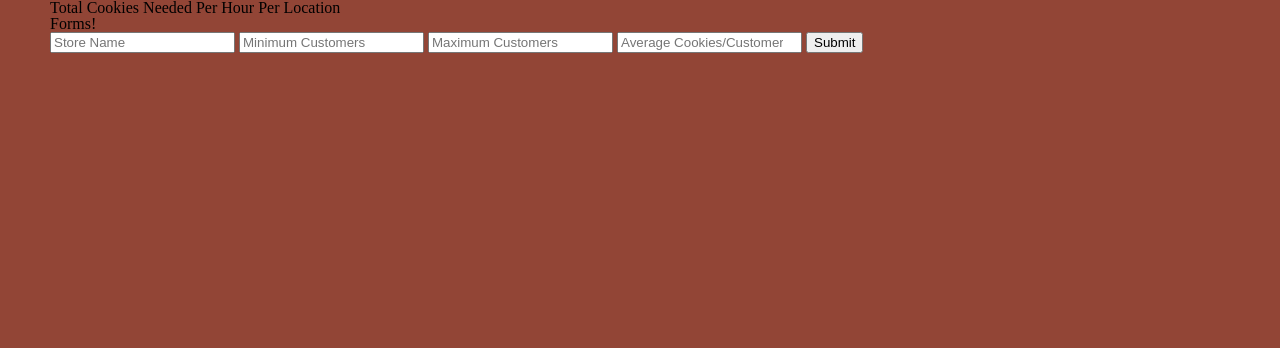
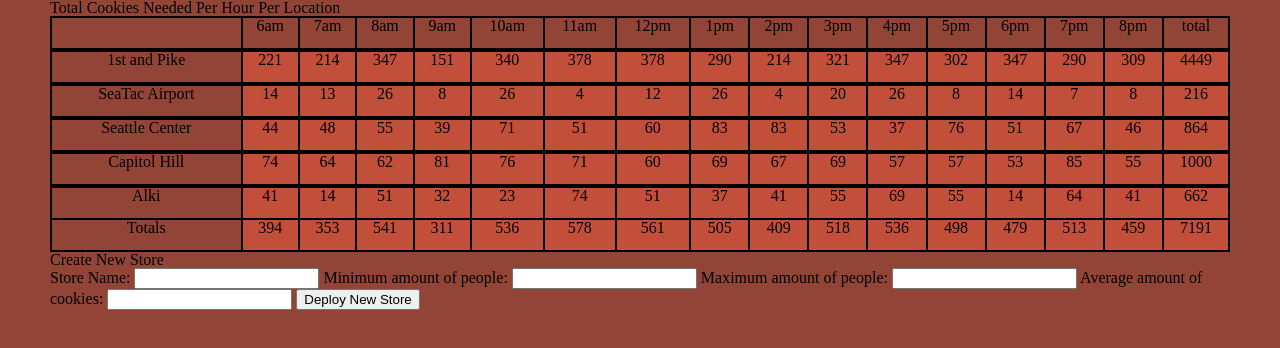
Before and after one commit to jlhiskey/cookie-stand, a plain HTML site: page sales.html in a window 1280 px wide. Drawn offline with Linux system fonts and the light colour scheme.

Commit message:
So... I rewrote almost everything and then got to the end and realized that if I moved my newStoreConstructors in from of my active events everything would have worked fine... fml

```diff
--- a/js/app.js
+++ b/js/app.js
@@ -1,49 +1,58 @@
 'use strict';
+
 //----------Global Variables--------------------------------------------------------------------------------------
 
-var tblEl;
-var storeHours = ['6am', '7am', '8am', '9am', '10am', '11am', '12pm', '1pm', '2pm', '3pm', '4pm', '5pm', '6pm', '7pm', '8pm'];
-var totalLocations = [];
+var storeHours =['6am', '7am', '8am', '9am', '10am', '11am', '12pm', '1pm', '2pm', '3pm', '4pm', '5pm', '6pm', '7pm', '8pm'];
+var totalLocations=[];
 var totallocationsHour=[];
-var cookieBusiness = document.getElementById('table-content');
-var cookieForm = document.getElementById('main-form');
+var salesTable = document.getElementById('table-content');
+var addstoreForm = document.getElementById('main-form');
+
 //----------Store Constructor--------------------------------------------------------------------------------------
 
-function StoreConstructor(storeName, minCust, maxCust, avgcookiesperCust) {
-
+function StoreConstructor(storeName,minCust,maxCust,avgcookiesperCust) {
   this.storeName = storeName;
   this.minCust = minCust;
   this.maxCust = maxCust;
   this.avgcookiesperCust = avgcookiesperCust;
   this.custperHour = [];
   this.customers();
-  this. soldperHour = [];
+  this.soldperHour = [];
   this.cookies();
-  this.totalcookiesSold= [];
+  this.totalcookiesSold = [];
   this.total();
   totalLocations.push(this);
+}
 
-}
-//----------Random Number Generator-----------------------------------------------------------------------------
+//----------Random Customer Generator-----------------------------------------------------------------------------
 
 StoreConstructor.prototype.customers = function(){
   for (var i = 0; i < storeHours.length; i++ ){
     this.custperHour.push(Math.round(Math.random() * (this.maxCust - this.minCust)) + this.minCust);
   }
 };
-//----------Calculates Cookies Per Hour and Total Cookies Sold----------------------------------------------------------------------------
 
-StoreConstructor.prototype.calcSales = function () {
-  this.randcustperHour();
+//----------Calculates Cookies Per Hour----------------------------------------------------------------------------
 
-  for (var numCustomers of this.custperHour) {
-    var cookies = Math.ceil(this.avgcookiesperCust * numCustomers);
-    this.soldperHour.push(cookies);
-    this.totalcookiesSold += cookies;
+StoreConstructor.prototype.cookies = function() {
+  for (var i = 0; i < storeHours.length; i++){
+    this.soldperHour.push(Math.round(this.custperHour[i] * this.avgcookiesperCust));
   }
 };
-//----------Calculates Cumulative Value of Cookies Sold at All Locations Per Hour-------------------------------------
-var cumulativetotalperHour = function (){
+
+//----------Calculates Total Cookies Sold at One Store--------------------------------------------------------------
+
+StoreConstructor.prototype.total = function(){
+  var cookieAmount = 0;
+  for (var i=0; i < this.soldperHour.length; i++ ){
+    cookieAmount += this.soldperHour[i];
+  }
+  return this.totalcookiesSold.push(cookieAmount);
+};
+
+//----------Calculates Total Cookies Sold at All Stores Combined----------------------------------------------------
+
+var eachLocationstotalcookiesSold = function (){
   for (var r = 0; r < storeHours.length; r++) {
 
     var hourlyTotal = 0;
@@ -58,8 +67,7 @@ var cumulativetotalperHour = function (){
 
 };
 
-
-var allCookies = function(){
+var everyOneOfThoseCookies = function(){
   var cookiesForAll = 0;
   for (var i = 0; i < totallocationsHour.length ; i++){
 
@@ -68,116 +76,120 @@ var allCookies = function(){
 
   return cookiesForAll;
 };
-//---------- Cookie Table Methods--------------------------------------------------------------------------------------
 
-//----------Creates a Row for Cookie Table-----------------------------------------------------
-StoreConstructor.prototype.renderRow = function() {
-  this.calcSales();
+//----------Creates Table Footer and Header on sales.html------------------------------------------------------------------
 
+//----------Creates Row----------------------------------------------------------
 
-  var trStoreEl = document.createElement('tr');
-  var tdNameEl = document.createElement('td');
-  tdNameEl.textContent = this.storeName;
-  trStoreEl.appendChild(tdNameEl);
+StoreConstructor.prototype.renderRow = function(){
+  var trElement=document.createElement('tr');
+  salesTable.appendChild(trElement);
+  var tdElement=document.createElement('td');
+  salesTable.appendChild(tdElement);
+  var thElement=document.createElement('th');
 
-  for (var idx in storeHours) {
-    var tdDataEl = document.createElement('td');
-    tdDataEl.textContent = this.soldperHour[idx];
-    trStoreEl.appendChild(tdDataEl);
+  //----------Adds Store Names to Left Column-------------
+
+  thElement.textContent = this.storeName;
+  trElement.appendChild(thElement);
+
+  //----------Adds Cookies Per Hour to Store Rows---------
+
+  for (var i = 0; i < storeHours.length; i++){
+
+    tdElement = document.createElement('td');
+    tdElement.textContent = this.soldperHour[i];
+    trElement.appendChild(tdElement);
+  }
+  //----------Adds Total Cookies Per Day Per Store to Right Column---
+
+  tdElement = document.createElement('td');
+  tdElement.textContent = this.totalcookiesSold;
+  trElement.appendChild(tdElement);
+
+  //----------Renders Data to DOM-----------------------
+  salesTable.appendChild(trElement);
+};
+
+//----------Creates Header--------------------------------------------------------------------------------------------
+
+StoreConstructor.renderHeader = function(){
+  var headerRow = document.createElement('tr');
+  salesTable.appendChild(headerRow);
+  var noBox = document.createElement('th');
+  headerRow.appendChild(noBox);
+  for(var i = 0; i < storeHours.length; i++) {
+    var timeElement = document.createElement('th');
+    timeElement.textContent = storeHours[i];
+    headerRow.appendChild(timeElement);
+  }
+  var totalBox = document.createElement('th');
+  totalBox.textContent = 'total';
+  headerRow.appendChild(totalBox);
+};
+
+//----------Creates Footer--------------------------------------------------------------------------------------------
+
+StoreConstructor.renderFooter = function (){
+  var footerRow = document.createElement('tr');
+
+  var totalsNameOnBar = document.createElement('th');
+  totalsNameOnBar.textContent = 'Totals';
+  footerRow.appendChild(totalsNameOnBar);
+
+  for (var i =0; i < storeHours.length; i++){
+    var totalElement = document.createElement('td');
+    totalElement.textContent = totallocationsHour[i];
+    footerRow.appendChild(totalElement);
   }
 
-  var tdTotalEl = document.createElement('td');
-  tdTotalEl.textContent = this.totalcookiesSold;
-  trStoreEl.appendChild(tdTotalEl);
+  var theLastBox = document.createElement('td');
+  theLastBox.textContent = everyOneOfThoseCookies();
+  footerRow.appendChild(theLastBox);
 
-  tblEl.appendChild(trStoreEl);
+  salesTable.appendChild(footerRow);
 };
 
+//----------Creates A Row Per Store Created Between the Header and Footer---------------------------------------------
 
-
-//----------Creates a Header for Cookie Table-------------------------------------------------------------
-
-// StoreConstructor.renderHeader = function(){
-//   var trHeaderEl = document.createElement('tr');
-//   cookieBusiness.appendChild(trHeaderEl);
-//   var theBlankEl = document.createElement('th');
-//   trHeaderEl.appendChild(theBlankEl);
-//   for(var i = 0; i < storeHours.length; i++) {
-//     var thEl = document.createElement('th');
-//     thEl.textContent = storeHours[i];
-//     trHeaderEl.appendChild(thEl);
-//   }
-//   var thTotalEl = document.createElement('th');
-//   thTotalEl.textContent = 'total';
-//   trHeaderEl.appendChild(thTotalEl);
-// };
-
-
-// //----------Creates a Footer for Cookie Table-------------------------------------------------------------
-
-
-// StoreConstructor.renderFooter = function (){
-//   var trFooterEl = document.createElement('tr');
-
-//   var totalsNameOnBar = document.createElement('th');
-//   totalsNameOnBar.textContent = 'Totals';
-//   trFooterEl.appendChild(totalsNameOnBar);
-
-//   for (var i = 0; i < storeHours.length; i++){
-//     var totalElement = document.createElement('td');
-//     totalElement.textContent = totallocationsHour[i];
-//     trFooterEl.appendChild(totalElement);
-//   }
-
-//   var theFooter = document.createElement('td');
-//   theFooter.textContent = allCookies();
-//   trFooterEl.appendChild(theFooter);
-
-
-//   cookieBusiness.appendChild(trFooterEl);
-
-// };
-
-
-//----------Adds cookie data to table rows--------------------------------------------------------
 StoreConstructor.rendertotalLocations = function() {
   for(var i = 0; i < totalLocations.length; i++) {
     totalLocations[i].renderRow();
   }
 };
-//----------New Store Event (sales.html)-------------------------------------------------------------
-StoreConstructor.addNewStoreConstructor = function(event) {
+
+//----------New Store Event (sales.html)------------------------------------------------------------------------------
+
+StoreConstructor.addNewStore = function(event) {
   event.preventDefault();
-  var newstoreName = event.target.newstoreName.value;
+  var newStore = event.target.newStoreName.value;
   var newminCust = parseInt(event.target.newminCust.value);
   var newmaxCust = parseInt(event.target.newmaxCust.value);
   var newavgcookiesperCust = parseInt (event.target.newavgcookiesperCust.value);
   totallocationsHour = [];
-  new StoreConstructor(newstoreName, newminCust, newmaxCust, newavgcookiesperCust);
-  cookieBusiness.textContent = '';
+  new StoreConstructor(newStore, newminCust, newmaxCust, newavgcookiesperCust);
+  salesTable.textContent = '';
+
   StoreConstructor.renderHeader();
   StoreConstructor.rendertotalLocations();
-  cumulativetotalperHour();
-  allCookies();
+  eachLocationstotalcookiesSold();
+  everyOneOfThoseCookies();
   StoreConstructor.renderFooter();
 };
-//----------Submit Button Event------------------------------------------------------------------------
-cookieForm.addEventListener('submit', StoreConstructor.addNewStoreConstructor);
 
-//----------Active Functions---------------------------------------------------------------------------
+//----------Existing Store Locations Database----------------------------------------------------------------------------
+
+new StoreConstructor('1st and Pike', 23, 65, 6.3);
+new StoreConstructor('SeaTac Airport', 3, 24, 1.2);
+new StoreConstructor ('Seattle Center', 11, 38, 2.3);
+new StoreConstructor ('Capitol Hill', 20, 38, 2.3);
+new StoreConstructor ('Alki', 2, 16, 4.6);
+addstoreForm.addEventListener('submit', StoreConstructor.addNewStore);
+
+//----------Active Functions---------------------------------------------------------------------------------------------
 
 StoreConstructor.renderHeader();
 StoreConstructor.rendertotalLocations();
-cumulativetotalperHour();
-allCookies();
+eachLocationstotalcookiesSold();
+everyOneOfThoseCookies();
 StoreConstructor.renderFooter();
-
-
-
-//----------Store Locations Database-------------------------------------------------------------------------------------
-
-var pike = new StoreConstructor('1st and Pike', 23, 65, 6.3);
-var seaTac = new StoreConstructor('SeaTac Airport', 3, 24, 1.2);
-var seaC = new StoreConstructor ('Seattle Center', 11, 38, 2.3);
-var capHill = new StoreConstructor ('Capitol Hill', 20, 38, 2.3);
-var alki = new StoreConstructor ('Alki', 2, 16, 4.6);
--- a/sales.html
+++ b/sales.html
@@ -13,15 +13,23 @@
   <div style="overflow-x:auto;">
     <table id="table-content"></table>
   </div>
-  <h3>Forms!</h3>
-<form id="main-form">
-  <input name="storeName" type="text" placeholder="Store Name">
-  <input name="minCust" type="number" placeholder="Minimum Customers">
-  <input name="maxCust" type="number" placeholder="Maximum Customers">
-  <input name="avgcookiesperCust" type="number" placeholder="Average Cookies/Customer">
+  <h3>Create New Store</h3>
+  <form id="main-form">
+    <fieldset>
+      <label for="newStoreName">Store Name:</label>
+      <input name="newStoreName" type="text" required>
 
-  <button type="submit" >Submit</button>
+      <label for="newMinP">Minimum amount of people:</label>
+      <input name="newMinP" type="number" required>
 
+      <label for="newMaxP">Maximum amount of people:</label>
+      <input name="newMaxP" type="number" required>
+
+      <label for="newAvgP"> Average amount of cookies:</label>
+      <input name="newAvgP" type="text" required>
+
+      <button>Deploy New Store</button>
+    </fieldset>
 </form>
   <script src="js/app.js"></script>
 </body>
```
